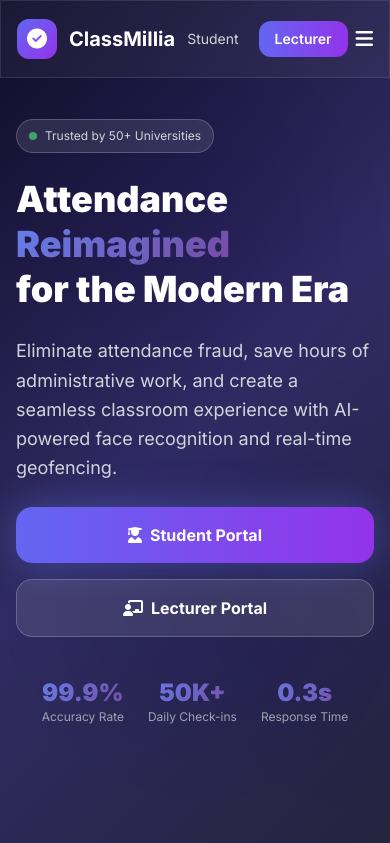
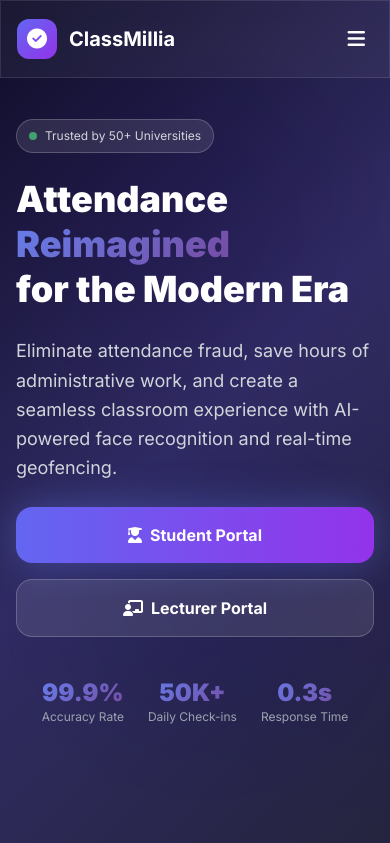
Before and after one commit to codingwhiz-BackendDev/AttendEase, a Django app: page / in a window 390 px wide. Shown: the top 843 px of the page. Run offline with Django 5.2, Linux system fonts and the light colour scheme; some libraries are stand-ins or nearby versions.

Commit message:
continue responsiveness at different pages

```diff
--- a/templates/welcome_page.html
+++ b/templates/welcome_page.html
@@ -76,6 +76,28 @@
             opacity: 1;
             transform: translateY(0);
         }
+
+        /* Mobile menu improvements */
+        #mobile-menu {
+            animation: slideDown 0.3s ease-out;
+        }
+
+        @keyframes slideDown {
+            from {
+                opacity: 0;
+                transform: translateY(-10px);
+            }
+            to {
+                opacity: 1;
+                transform: translateY(0);
+            }
+        }
+
+        @media (max-width: 768px) {
+            .glass-card {
+                backdrop-filter: blur(10px);
+            }
+        }
     </style>
 </head>
 <body class="bg-gray-900 text-white overflow-x-hidden">
@@ -94,20 +116,30 @@
                     <a href="#how-it-works" class="text-gray-300 hover:text-white transition-colors">How It Works</a>
                     <a href="#testimonials" class="text-gray-300 hover:text-white transition-colors">Testimonials</a>
                 </div>
-                <div class="flex items-center space-x-2 sm:space-x-4">
+                <div class="hidden md:flex items-center space-x-2 sm:space-x-4">
                     <a href="/student/login/" class="px-3 py-2 sm:px-4 text-gray-300 hover:text-white transition-colors text-sm sm:text-base">Student</a>
                     <a href="/lecturer/login/" class="px-4 py-2 sm:px-6 bg-gradient-to-r from-indigo-500 to-purple-600 rounded-xl font-semibold hover:from-indigo-600 hover:to-purple-700 transition-all text-sm sm:text-base">Lecturer</a>
                 </div>
-                <button id="mobile-menu-btn" class="md:hidden text-white p-2">
+                <button id="mobile-menu-btn" class="md:hidden text-white p-2 ml-2">
                     <i class="fas fa-bars text-xl"></i>
                 </button>
             </div>
             <!-- Mobile Menu -->
             <div id="mobile-menu" class="hidden md:hidden mt-4 pb-4">
                 <div class="flex flex-col space-y-4">
-                    <a href="#features" class="text-gray-300 hover:text-white transition-colors">Features</a>
-                    <a href="#how-it-works" class="text-gray-300 hover:text-white transition-colors">How It Works</a>
-                    <a href="#testimonials" class="text-gray-300 hover:text-white transition-colors">Testimonials</a>
+                    <div class="flex items-center justify-between">
+                        <span class="text-white font-semibold">Menu</span>
+                        <button id="close-menu-btn" class="text-gray-400 hover:text-white p-1">
+                            <i class="fas fa-times text-lg"></i>
+                        </button>
+                    </div>
+                    <div class="h-px bg-white/20"></div>
+                    <a href="#features" class="text-gray-300 hover:text-white transition-colors py-2">Features</a>
+                    <a href="#how-it-works" class="text-gray-300 hover:text-white transition-colors py-2">How It Works</a>
+                    <a href="#testimonials" class="text-gray-300 hover:text-white transition-colors py-2">Testimonials</a>
+                    <div class="h-px bg-white/20 my-2"></div>
+                    <a href="/student/login/" class="text-gray-300 hover:text-white transition-colors font-semibold py-2">Student Portal</a>
+                    <a href="/lecturer/login/" class="bg-gradient-to-r from-indigo-500 to-purple-600 text-white px-4 py-3 rounded-xl font-semibold text-center">Lecturer Portal</a>
                 </div>
             </div>
         </div>
@@ -484,11 +516,18 @@
     <script>
         // Mobile menu toggle
         const mobileMenuBtn = document.getElementById('mobile-menu-btn');
+        const closeMenuBtn = document.getElementById('close-menu-btn');
         const mobileMenu = document.getElementById('mobile-menu');
 
         if (mobileMenuBtn && mobileMenu) {
             mobileMenuBtn.addEventListener('click', () => {
                 mobileMenu.classList.toggle('hidden');
+            });
+        }
+
+        if (closeMenuBtn && mobileMenu) {
+            closeMenuBtn.addEventListener('click', () => {
+                mobileMenu.classList.add('hidden');
             });
         }
 
```
